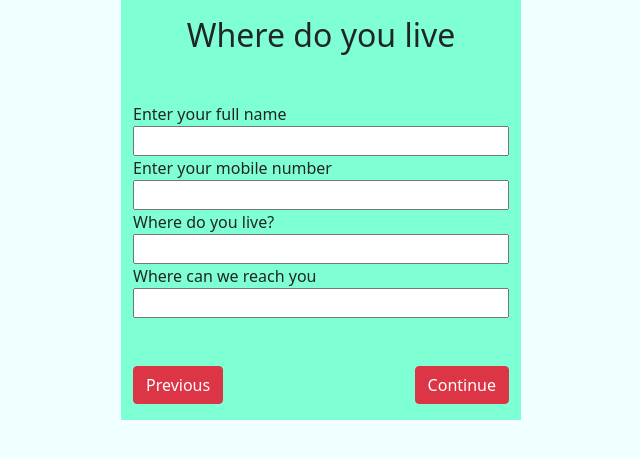
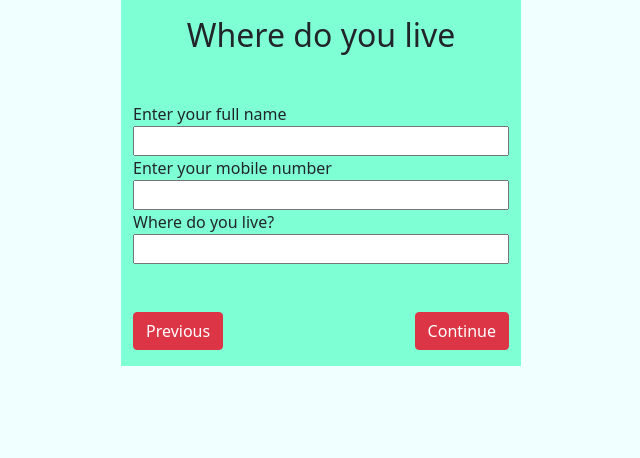
Before and after one commit to policy4us/new, a React (Vite) app: page /pincode in a window 1280 px wide. Shown: the top 458 px of the page, without its empty margins (319-959 px from the left). Built offline with nearby package versions, Linux system fonts and the light colour scheme.

Commit message:
not know what happened

```diff
--- a/src/FormContext.jsx
+++ b/src/FormContext.jsx
@@ -16,6 +16,7 @@ export const FormProvider = ({ children }) => {
     const [daughter2,setDaughter2]=useState('')
     const [daughter3,setDaughter3]=useState('')
     const [spouse, setSpouse] = useState('');
+    const [samePincode, setSamePincode] = useState(false);
     // const [selectedOptions, setSelectedOptions] = useState([]);
   const [motherAge,setMotherAge] = useState('');
     const [fatherAge,setFatherAge] = useState('');
@@ -39,6 +40,7 @@ export const FormProvider = ({ children }) => {
     const [fatherPincode,setFatherPincode]=useState('')
     const [contactForm,setContactForm]=useState([])
     useEffect(() => {
+        const storedSamePincode=localStorage.getItem('samePincode');
         const storedPincode=localStorage.getItem('pincode');
         const storedGender = localStorage.getItem('gender');
         const storedYou = localStorage.getItem('you');
@@ -72,6 +74,9 @@ export const FormProvider = ({ children }) => {
         const storedYourName = localStorage.getItem('yourName');
         const storedFatherPincode = localStorage.getItem('fatherPincode');
         const storedContactForm = localStorage.getItem('contactForm');
+        if(storedSamePincode){
+          setSamePincode(storedSamePincode);
+        }
         if(storedContactForm){
           setContactForm(JSON.parse(storedContactForm))
         }
@@ -184,6 +189,7 @@ export const FormProvider = ({ children }) => {
       }, []);
 
       useEffect(() => {
+        localStorage.setItem('samePincode',samePincode)
         localStorage.setItem('mobileNumber',mobileNumber);
         localStorage.setItem('yourName',yourName);
         localStorage.setItem('fatherPincode',fatherPincode);
@@ -217,7 +223,7 @@ export const FormProvider = ({ children }) => {
         localStorage.setItem('sonCount', sonCount);
         localStorage.setItem('daughterCount',daughterCount);
         localStorage.setItem('selectedMembers', JSON.stringify(selectedMembers));
-      }, [gender,you,mother,father,son4,son1,son2,son3,daughter4,daughter1,daughter2,daughter3,spouse,motherAge,fatherAge,son4Age,daughter4Age,spouseAge,youAge,son1Age,son2Age,son3Age,daughter1Age,daughter2Age,daughter3Age,sonCount,daughterCount  ,selectedMembers,pincode,mobileNumber,fatherPincode,yourName,contactForm]);
+      }, [gender,you,mother,father,son4,son1,son2,son3,daughter4,daughter1,daughter2,daughter3,spouse,motherAge,fatherAge,son4Age,daughter4Age,spouseAge,youAge,son1Age,son2Age,son3Age,daughter1Age,daughter2Age,daughter3Age,sonCount,daughterCount  ,selectedMembers,pincode,mobileNumber,fatherPincode,yourName,contactForm,samePincode]);
 
       const handleGenderChange = (event) => {
         const selectedGender = event.target.value;
@@ -404,7 +410,7 @@ export const FormProvider = ({ children }) => {
   return (
     <FormContext.Provider
       value={{
-        gender,setGender,you,setYou,son1,setSon1,son2,setSon2,son3,setSon3,son4,setSon4,mother,setMother,father,setFather,spouse,setSpouse,daughter1,setDaughter1,daughter2,setDaughter2,daughter3,setDaughter3,daughter4,setDaughter4,selectedMembers,setSelectedMembers,sonCount,setSonCount,daughterCount,setDaughterCount,motherAge,setMotherAge,fatherAge,spouseAge,setSpouseAge,son4Age,daughter4Age,youAge,setYouAge,setSon1Age,setSon2Age,setSon3Age,son1Age,son2Age,son3Age,daughter1Age,setDaughter1Age,daughter2Age,setDaughter2Age,daughter3Age,setDaughter3Age,setFatherAge,setSon4Age,setDaughter4Age,handleGenderChange,daughterCountDecrease,daughterCountIncrease,sonCountIncrease,sonCountDecrease,daughterCheckBoxChange, sonCheckBoxChange,motherCheckBoxChange, fatherCheckBoxChange,youCheckBoxChange,spouseCheckBoxChange,contactForm,setContactForm,pincode,setPincode,mobileNumber,setMobileNumber,fatherPincode,setFatherPincode
+        gender,setGender,you,setYou,son1,setSon1,son2,setSon2,son3,setSon3,son4,setSon4,mother,setMother,father,setFather,spouse,setSpouse,daughter1,setDaughter1,daughter2,setDaughter2,daughter3,setDaughter3,daughter4,setDaughter4,selectedMembers,setSelectedMembers,sonCount,setSonCount,daughterCount,setDaughterCount,motherAge,setMotherAge,fatherAge,spouseAge,setSpouseAge,son4Age,daughter4Age,youAge,setYouAge,setSon1Age,setSon2Age,setSon3Age,son1Age,son2Age,son3Age,daughter1Age,setDaughter1Age,daughter2Age,setDaughter2Age,daughter3Age,setDaughter3Age,setFatherAge,setSon4Age,setDaughter4Age,handleGenderChange,daughterCountDecrease,daughterCountIncrease,sonCountIncrease,sonCountDecrease,daughterCheckBoxChange, sonCheckBoxChange,motherCheckBoxChange, fatherCheckBoxChange,youCheckBoxChange,spouseCheckBoxChange,contactForm,setContactForm,pincode,setPincode,mobileNumber,setMobileNumber,fatherPincode,setFatherPincode,samePincode,setSamePincode
       }}
     >
       {children}
--- a/src/Pincode.jsx
+++ b/src/Pincode.jsx
@@ -1,35 +1,90 @@
-import { useContext } from "react"
-import { FormContext } from "./FormContext"
-import { Link } from "react-router-dom"
+import { useState, useContext } from "react";
+import { FormContext } from "./FormContext";
+import { Link } from "react-router-dom";
 
 const Pincode = () => {
-    const {father,mother,yourName,mobileNumber,contactForm,fatherPincode,setYourName,setMobileNumber,pincode,setPincode} = useContext(FormContext)
+  const {
+    father,
+    mother,
+    yourName,
+    mobileNumber,
+    contactForm,
+    fatherPincode,
+    setFatherPincode,
+    setYourName,
+    setMobileNumber,
+    pincode,
+    setPincode,
+    samePincode,
+    setSamePincode
+  } = useContext(FormContext);
+
+
+  const handleFatherPincodeChange = (e) => {
+    if (!samePincode) {
+      setFatherPincode(e.target.value);
+    }
+  };
+
+  const handleSamePincodeChange = (e) => {
+    setSamePincode(e.target.checked);
+    if (e.target.checked) {
+      setFatherPincode(pincode);
+    } else {
+      setFatherPincode("");
+    }
+  };
+
   return (
     <div className="container wrap-pin d-flex flex-column justify-content-center">
-        <h2 className="text-center mb-5 mt-3">Where do you live</h2>
-        <label >Enter your full name</label>
-        <input type="text" value={yourName}
-          onChange={(e) => setYourName(e.target.value)}/>
-        <label>Enter your mobile number</label>
-        <input type="text" value={mobileNumber}
-        onChange={(e)=>setMobileNumber(e.target.value)}/>
-        <label>Where do you live?</label>
-        <input type="text" value={pincode}
-        onChange={(e)=>setPincode(e.target.value)}/>
+      <h2 className="text-center mb-5 mt-3">Where do you live</h2>
+      <label>Enter your full name</label>
+      <input
+        type="text"
+        value={yourName}
+        onChange={(e) => setYourName(e.target.value)}
+      />
+      <label>Enter your mobile number</label>
+      <input
+        type="text"
+        value={mobileNumber}
+        onChange={(e) => setMobileNumber(e.target.value)}
+      />
+      <label>Where do you live?</label>
+      <input
+        type="text"
+        value={pincode}
+        onChange={(e) => setPincode(e.target.value)}
+      />
 
-        {father||mother?<><label >Where your parents live</label>
-        <input type="text" />
-        <label><input type="checkbox"/> Same as mine</label></>:''}
-        <label>Where can we reach you</label>
-        <input type="text"  value={fatherPincode}
-        onChange={(e)=>e.target.value}/>
-        <div className="d-flex justify-content-between">
-          <Link to="/age"><button className="btn btn-danger mt-5 mb-3">Previous</button></Link>
-          <Link to="/age"><button className="btn btn-danger mt-5 mb-3">Continue</button></Link>
-        </div>
+      {(father || mother) && (
+        <>
+          <label>Where your parents live</label>
+          <input
+            type="text"
+            value={fatherPincode}
+            onChange={handleFatherPincodeChange}
+          />
+          <label>
+            <input
+              type="checkbox"
+              checked={samePincode}
+              onChange={handleSamePincodeChange}
+            />{" "}
+            Same as mine
+          </label>
+        </>
+      )}
+      <div className="d-flex justify-content-between">
+        <Link to="/age">
+          <button className="btn btn-danger mt-5 mb-3">Previous</button>
+        </Link>
+        <Link to="/age">
+          <button className="btn btn-danger mt-5 mb-3">Continue</button>
+        </Link>
+      </div>
+    </div>
+  );
+};
 
-    </div>
-  )
-}
-
-export default Pincode
+export default Pincode;
```
